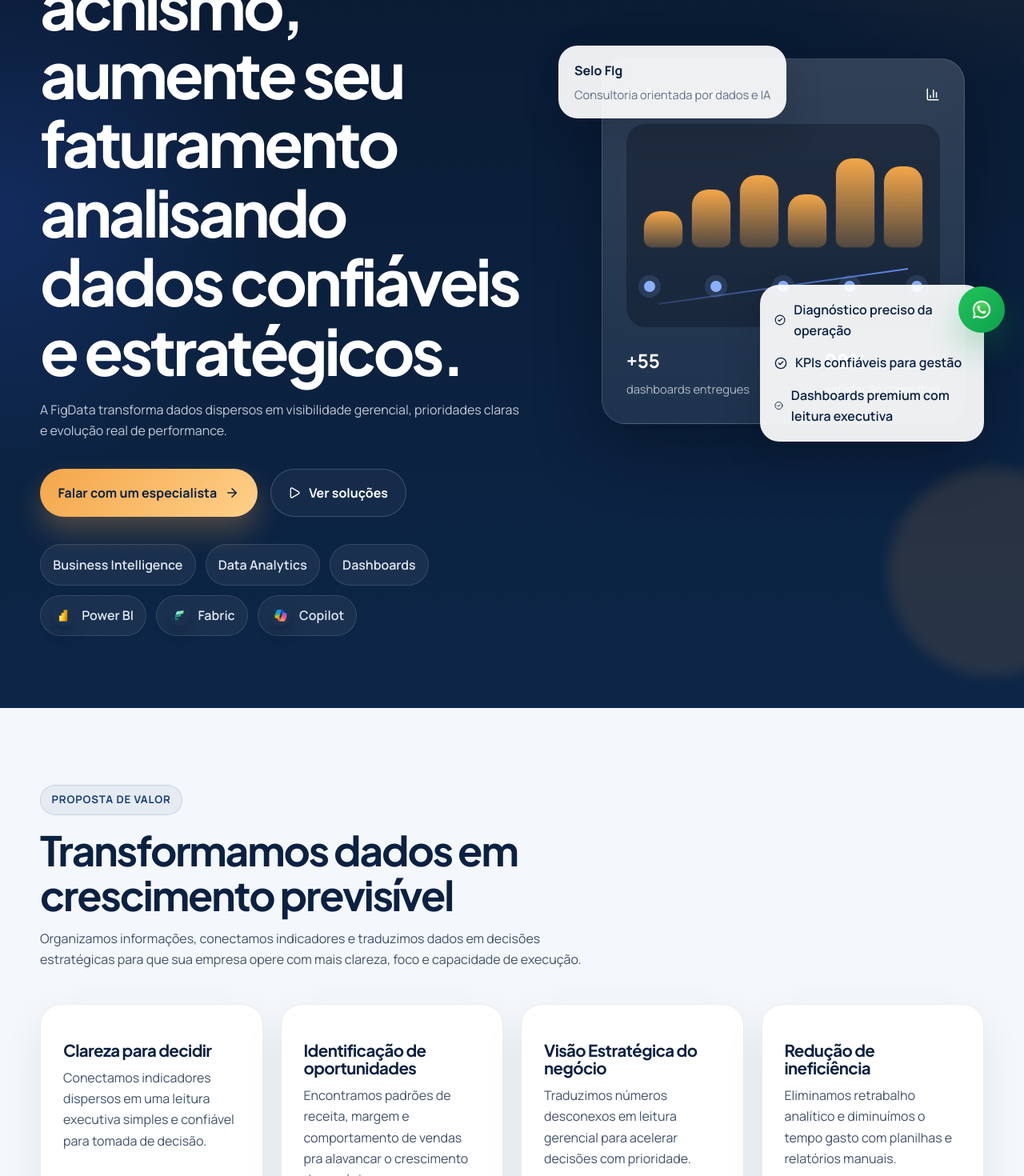
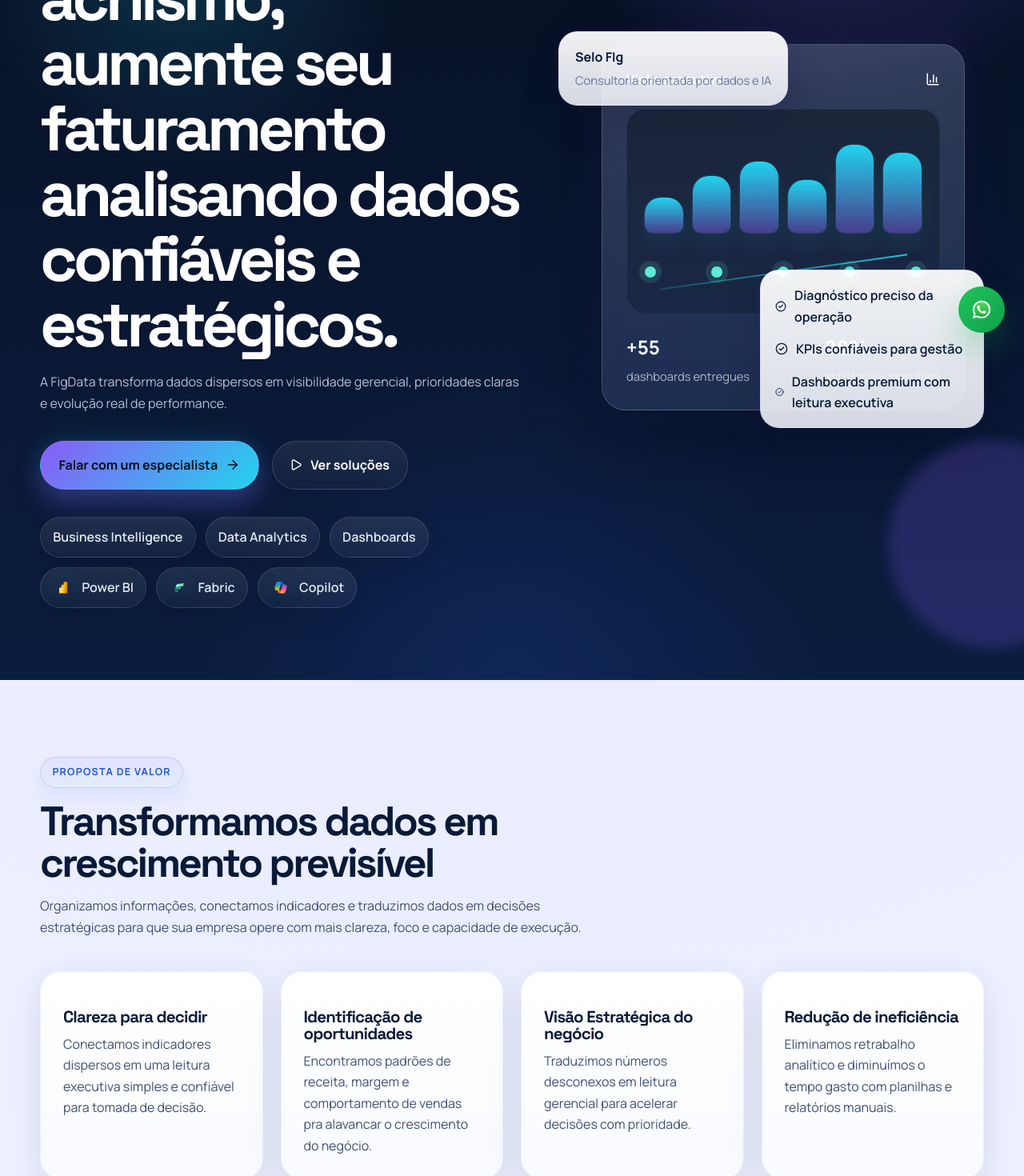
Before and after one commit to gabrieldcc/fig-consulting, a React (Vite) app: page / in a window 1280 px wide. Shown: the part 360-1830 px from the top of the page at 80% size. Built offline with nearby package versions, Linux system fonts and the light colour scheme.

Commit message:
customer review

```diff
--- a/src/index.css
+++ b/src/index.css
@@ -1,19 +1,19 @@
-@import url('https://fonts.googleapis.com/css2?family=Manrope:wght@400;500;600;700;800&family=Plus+Jakarta+Sans:wght@500;600;700;800&display=swap');
+@import url('https://fonts.googleapis.com/css2?family=Manrope:wght@400;500;600;700;800&family=Space+Grotesk:wght@500;700&display=swap');
 
 :root {
-  --background: #f4f7fb;
-  --surface: #ffffff;
-  --surface-strong: #0b2142;
-  --text: #41516b;
-  --text-soft: #607089;
-  --brand: #173e78;
-  --brand-strong: #0b1831;
-  --accent: #f4a649;
-  --accent-strong: #ffd08a;
-  --accent-soft: #ffdba8;
+  --background: #edf2ff;
+  --surface: rgba(255, 255, 255, 0.8);
+  --surface-strong: #081a38;
+  --text: #3f5073;
+  --text-soft: #66779b;
+  --brand: #2457d6;
+  --brand-strong: #0b1733;
+  --accent: #8b5cf6;
+  --accent-strong: #22d3ee;
+  --accent-soft: #d9d6ff;
   --white: #ffffff;
   --font-body: 'Manrope', sans-serif;
-  --font-heading: 'Plus Jakarta Sans', sans-serif;
+  --font-heading: 'Space Grotesk', sans-serif;
   color: var(--text);
   background: var(--background);
   font-family: var(--font-body);
@@ -35,7 +35,10 @@ html {
 
 body {
   margin: 0;
-  background: var(--background);
+  background:
+    radial-gradient(circle at top, rgba(139, 92, 246, 0.07), transparent 28%),
+    radial-gradient(circle at bottom left, rgba(34, 211, 238, 0.06), transparent 24%),
+    var(--background);
 }
 
 body,
@@ -69,23 +72,23 @@ h3 {
   margin: 0;
   color: var(--surface-strong);
   font-family: var(--font-heading);
-  line-height: 1.08;
+  line-height: 1.02;
 }
 
 h1 {
   font-size: clamp(2.9rem, 7vw, 5rem);
-  letter-spacing: -0.05em;
+  letter-spacing: -0.065em;
   color: var(--white);
 }
 
 h2 {
   font-size: clamp(2rem, 4vw, 3.3rem);
-  letter-spacing: -0.04em;
+  letter-spacing: -0.055em;
 }
 
 h3 {
   font-size: 1.28rem;
-  letter-spacing: -0.03em;
+  letter-spacing: -0.04em;
 }
 
 p {
--- a/src/styles/landing.module.css
+++ b/src/styles/landing.module.css
@@ -16,10 +16,12 @@
 }
 
 .headerScrolled {
-  backdrop-filter: blur(20px);
-  background: rgba(8, 19, 37, 0.82);
-  box-shadow: 0 18px 45px rgba(8, 19, 37, 0.18);
-  border-bottom: 1px solid rgba(255, 255, 255, 0.08);
+  backdrop-filter: blur(22px) saturate(140%);
+  background: linear-gradient(180deg, rgba(6, 14, 30, 0.82), rgba(9, 21, 42, 0.76));
+  box-shadow:
+    0 18px 45px rgba(8, 19, 37, 0.24),
+    0 1px 0 rgba(255, 255, 255, 0.06) inset;
+  border-bottom: 1px solid rgba(139, 92, 246, 0.18);
 }
 
 .header .container {
@@ -56,20 +58,24 @@
   color: rgba(244, 248, 255, 0.84);
   text-decoration: none;
   font-size: 0.96rem;
+  font-weight: 600;
+  letter-spacing: 0.01em;
   transition: color 180ms ease;
 }
 
 .nav a:hover {
-  color: var(--white);
+  color: #d9d6ff;
 }
 
 .navCta {
   padding: 0.9rem 1.35rem;
   border-radius: 999px;
   background: linear-gradient(135deg, var(--accent), var(--accent-strong));
-  color: var(--surface-strong) !important;
+  color: #061325 !important;
   font-weight: 700;
-  box-shadow: 0 16px 34px rgba(244, 166, 73, 0.28);
+  box-shadow:
+    0 16px 34px rgba(139, 92, 246, 0.3),
+    0 0 28px rgba(34, 211, 238, 0.18);
 }
 
 .mobileMenuButton {
@@ -84,9 +90,10 @@
   overflow: hidden;
   padding: 154px 0 90px;
   background:
-    radial-gradient(circle at top right, rgba(244, 166, 73, 0.18), transparent 26%),
-    radial-gradient(circle at left center, rgba(56, 102, 255, 0.18), transparent 24%),
-    linear-gradient(180deg, #09162b 0%, #0b203c 55%, #0d2648 100%);
+    radial-gradient(circle at 82% 12%, rgba(139, 92, 246, 0.34), transparent 24%),
+    radial-gradient(circle at 18% 24%, rgba(34, 211, 238, 0.18), transparent 20%),
+    radial-gradient(circle at 50% 100%, rgba(36, 87, 214, 0.16), transparent 28%),
+    linear-gradient(180deg, #050c1b 0%, #08142b 42%, #0b1d3f 100%);
 }
 
 .heroSection::before,
@@ -101,14 +108,14 @@
   inset: 90px auto auto -60px;
   width: 220px;
   height: 220px;
-  background: rgba(56, 102, 255, 0.14);
+  background: rgba(34, 211, 238, 0.14);
 }
 
 .heroSection::after {
   inset: auto -90px 40px auto;
   width: 260px;
   height: 260px;
-  background: rgba(244, 166, 73, 0.12);
+  background: rgba(139, 92, 246, 0.22);
 }
 
 .heroGrid {
@@ -128,14 +135,17 @@
   display: inline-flex;
   align-items: center;
   gap: 10px;
-  padding: 0.45rem 0.85rem;
+  padding: 0.5rem 0.9rem;
   border-radius: 999px;
-  border: 1px solid rgba(255, 255, 255, 0.12);
-  background: rgba(255, 255, 255, 0.08);
+  border: 1px solid rgba(255, 255, 255, 0.14);
+  background: linear-gradient(180deg, rgba(255, 255, 255, 0.1), rgba(255, 255, 255, 0.05));
+  box-shadow:
+    0 10px 24px rgba(5, 15, 30, 0.14),
+    0 1px 0 rgba(255, 255, 255, 0.05) inset;
   color: var(--accent-soft);
-  font-size: 0.83rem;
+  font-size: 0.78rem;
   font-weight: 700;
-  letter-spacing: 0.06em;
+  letter-spacing: 0.1em;
   text-transform: uppercase;
 }
 
@@ -144,9 +154,10 @@
 .methodSection .sectionEyebrow,
 .faqSection .sectionEyebrow,
 .contactSection .sectionEyebrow {
-  border-color: rgba(23, 62, 120, 0.14);
-  background: rgba(23, 62, 120, 0.06);
+  border-color: rgba(36, 87, 214, 0.14);
+  background: linear-gradient(180deg, rgba(139, 92, 246, 0.08), rgba(34, 211, 238, 0.04));
   color: var(--brand);
+  box-shadow: 0 12px 26px rgba(36, 87, 214, 0.08);
 }
 
 .heroContent h1 {
@@ -156,7 +167,7 @@
 
 .heroLead {
   max-width: 62ch;
-  color: rgba(235, 240, 248, 0.82);
+  color: rgba(231, 238, 255, 0.78);
 }
 
 .heroActions {
@@ -182,19 +193,22 @@
 }
 
 .primaryButton {
-  border: 0;
+  border: 1px solid rgba(255, 255, 255, 0.08);
   padding: 1rem 1.4rem;
   background: linear-gradient(135deg, var(--accent), var(--accent-strong));
-  color: var(--surface-strong);
-  box-shadow: 0 18px 34px rgba(244, 166, 73, 0.28);
+  color: #07111f;
+  box-shadow:
+    0 18px 34px rgba(139, 92, 246, 0.28),
+    0 0 36px rgba(34, 211, 238, 0.16);
   cursor: pointer;
 }
 
 .secondaryButton {
   padding: 1rem 1.35rem;
-  border: 1px solid rgba(255, 255, 255, 0.18);
+  border: 1px solid rgba(255, 255, 255, 0.14);
   color: var(--white);
-  background: rgba(255, 255, 255, 0.04);
+  background: linear-gradient(180deg, rgba(255, 255, 255, 0.08), rgba(255, 255, 255, 0.03));
+  backdrop-filter: blur(10px);
 }
 
 .primaryButton:hover,
@@ -222,7 +236,8 @@
   padding: 0.72rem 0.95rem;
   border-radius: 999px;
   border: 1px solid rgba(255, 255, 255, 0.12);
-  background: rgba(255, 255, 255, 0.06);
+  background: linear-gradient(180deg, rgba(255, 255, 255, 0.09), rgba(255, 255, 255, 0.04));
+  box-shadow: 0 14px 28px rgba(5, 15, 30, 0.12);
   color: rgba(244, 248, 255, 0.92);
   font-weight: 600;
 }
@@ -236,7 +251,9 @@
   justify-content: center;
   position: relative;
   overflow: hidden;
-  box-shadow: 0 10px 18px rgba(6, 13, 24, 0.24);
+  box-shadow:
+    0 10px 18px rgba(6, 13, 24, 0.2),
+    0 0 20px rgba(34, 211, 238, 0.1);
 }
 
 .badgeLogo i {
@@ -264,10 +281,14 @@
   position: relative;
   border-radius: 30px;
   padding: 30px;
-  background: linear-gradient(180deg, rgba(255, 255, 255, 0.16), rgba(255, 255, 255, 0.08));
-  border: 1px solid rgba(255, 255, 255, 0.14);
-  box-shadow: 0 28px 80px rgba(3, 10, 24, 0.45);
-  backdrop-filter: blur(12px);
+  background:
+    linear-gradient(180deg, rgba(255, 255, 255, 0.15), rgba(255, 255, 255, 0.07)),
+    linear-gradient(135deg, rgba(139, 92, 246, 0.08), rgba(34, 211, 238, 0.04));
+  border: 1px solid rgba(255, 255, 255, 0.16);
+  box-shadow:
+    0 28px 80px rgba(3, 10, 24, 0.5),
+    0 0 48px rgba(139, 92, 246, 0.12);
+  backdrop-filter: blur(14px) saturate(120%);
 }
 
 .dashboardHeader,
@@ -289,7 +310,8 @@
   margin: 24px 0 22px;
   padding: 22px;
   border-radius: 24px;
-  background: rgba(6, 13, 24, 0.34);
+  background: linear-gradient(180deg, rgba(6, 13, 24, 0.44), rgba(10, 22, 42, 0.34));
+  border: 1px solid rgba(255, 255, 255, 0.06);
   min-height: 250px;
   display: grid;
   gap: 20px;
@@ -306,8 +328,10 @@
 .chartBars span {
   display: block;
   border-radius: 20px 20px 10px 10px;
-  background: linear-gradient(180deg, rgba(244, 166, 73, 1), rgba(244, 166, 73, 0.25));
-  box-shadow: 0 0 0 1px rgba(244, 166, 73, 0.08);
+  background: linear-gradient(180deg, rgba(34, 211, 238, 1), rgba(139, 92, 246, 0.42));
+  box-shadow:
+    0 0 0 1px rgba(34, 211, 238, 0.14),
+    0 14px 28px rgba(34, 211, 238, 0.08);
 }
 
 .chartLine {
@@ -324,7 +348,7 @@
   position: absolute;
   inset: 50% 18px auto;
   height: 2px;
-  background: linear-gradient(90deg, rgba(106, 148, 255, 0.2), rgba(106, 148, 255, 0.9));
+  background: linear-gradient(90deg, rgba(34, 211, 238, 0.18), rgba(34, 211, 238, 0.92));
   transform: translateY(-50%) skewY(-8deg);
 }
 
@@ -333,8 +357,8 @@
   width: 14px;
   height: 14px;
   border-radius: 50%;
-  background: #8ab0ff;
-  box-shadow: 0 0 0 7px rgba(138, 176, 255, 0.14);
+  background: #5eead4;
+  box-shadow: 0 0 0 7px rgba(94, 234, 212, 0.14);
 }
 
 .statRow {
@@ -362,8 +386,11 @@
 .miniPanel {
   position: absolute;
   border-radius: 24px;
-  background: rgba(255, 255, 255, 0.92);
-  box-shadow: 0 20px 48px rgba(5, 15, 30, 0.16);
+  background: linear-gradient(180deg, rgba(255, 255, 255, 0.94), rgba(246, 249, 255, 0.86));
+  border: 1px solid rgba(139, 92, 246, 0.08);
+  box-shadow:
+    0 20px 48px rgba(5, 15, 30, 0.14),
+    0 0 24px rgba(139, 92, 246, 0.06);
 }
 
 .floatingInsight {
@@ -423,14 +450,16 @@
 
 .darkSection {
   background:
-    radial-gradient(circle at top left, rgba(244, 166, 73, 0.08), transparent 22%),
-    linear-gradient(180deg, #0d1f3b 0%, #0a1730 100%);
+    radial-gradient(circle at top left, rgba(139, 92, 246, 0.16), transparent 22%),
+    radial-gradient(circle at bottom right, rgba(34, 211, 238, 0.08), transparent 20%),
+    linear-gradient(180deg, #08162b 0%, #091629 42%, #081323 100%);
 }
 
 .darkSectionAlt {
   background:
-    radial-gradient(circle at top right, rgba(56, 102, 255, 0.12), transparent 22%),
-    linear-gradient(180deg, #0b1831 0%, #0d2142 100%);
+    radial-gradient(circle at top right, rgba(34, 211, 238, 0.1), transparent 22%),
+    radial-gradient(circle at left center, rgba(139, 92, 246, 0.14), transparent 24%),
+    linear-gradient(180deg, #081323 0%, #0a1830 100%);
 }
 
 .darkSection .sectionHeader,
@@ -479,9 +508,13 @@
 .differentialCard,
 .faqItem,
 .contactForm {
-  background: var(--surface);
-  border: 1px solid rgba(11, 33, 66, 0.08);
-  box-shadow: 0 20px 50px rgba(9, 23, 44, 0.08);
+  background:
+    linear-gradient(180deg, rgba(255, 255, 255, 0.94), rgba(248, 250, 255, 0.88)),
+    var(--surface);
+  border: 1px solid rgba(36, 87, 214, 0.08);
+  box-shadow:
+    0 20px 50px rgba(9, 23, 44, 0.08),
+    0 0 24px rgba(139, 92, 246, 0.04);
 }
 
 .valueCard,
@@ -504,12 +537,17 @@
 .serviceCard,
 .testimonialCard,
 .metricCard {
-  border: 1px solid rgba(255, 255, 255, 0.1);
+  border: 1px solid rgba(255, 255, 255, 0.12);
 }
 
 .serviceCard {
-  background: linear-gradient(180deg, rgba(255, 255, 255, 0.1), rgba(255, 255, 255, 0.05));
+  background:
+    linear-gradient(180deg, rgba(255, 255, 255, 0.1), rgba(255, 255, 255, 0.04)),
+    linear-gradient(135deg, rgba(139, 92, 246, 0.06), rgba(34, 211, 238, 0.03));
   color: rgba(235, 240, 248, 0.82);
+  box-shadow:
+    0 22px 54px rgba(4, 13, 28, 0.16),
+    0 0 24px rgba(139, 92, 246, 0.06);
 }
 
 .serviceCard h3,
@@ -524,8 +562,9 @@
   display: inline-flex;
   align-items: center;
   justify-content: center;
-  background: rgba(244, 166, 73, 0.14);
+  background: linear-gradient(135deg, rgba(139, 92, 246, 0.18), rgba(34, 211, 238, 0.14));
   color: var(--accent);
+  box-shadow: 0 14px 26px rgba(139, 92, 246, 0.12);
 }
 
 .whyLayout {
@@ -552,8 +591,9 @@
   gap: 14px;
   padding: 18px 20px;
   border-radius: 22px;
-  background: linear-gradient(180deg, rgba(13, 38, 72, 0.08), rgba(13, 38, 72, 0.03));
-  border: 1px solid rgba(11, 33, 66, 0.08);
+  background: linear-gradient(180deg, rgba(255, 255, 255, 0.78), rgba(243, 247, 255, 0.86));
+  border: 1px solid rgba(36, 87, 214, 0.08);
+  box-shadow: 0 18px 34px rgba(11, 33, 66, 0.06);
 }
 
 .authorityCard svg,
@@ -586,9 +626,14 @@
   min-height: 220px;
   padding: 26px 24px;
   border-radius: 28px;
-  background: linear-gradient(180deg, rgba(13, 38, 72, 0.98), rgba(7, 20, 40, 0.98));
+  background:
+    linear-gradient(180deg, rgba(8, 22, 43, 0.98), rgba(5, 14, 30, 0.98)),
+    linear-gradient(135deg, rgba(139, 92, 246, 0.08), rgba(34, 211, 238, 0.05));
+  border: 1px solid rgba(255, 255, 255, 0.08);
   color: rgba(235, 240, 248, 0.8);
-  box-shadow: 0 24px 60px rgba(7, 20, 40, 0.18);
+  box-shadow:
+    0 24px 60px rgba(7, 20, 40, 0.2),
+    0 0 30px rgba(139, 92, 246, 0.08);
 }
 
 .timelineIndex {
@@ -598,10 +643,11 @@
   width: 52px;
   height: 52px;
   border-radius: 18px;
-  background: rgba(244, 166, 73, 0.14);
+  background: linear-gradient(135deg, rgba(139, 92, 246, 0.2), rgba(34, 211, 238, 0.12));
   color: var(--accent);
   font-weight: 800;
   font-size: 1.35rem;
+  box-shadow: 0 14px 28px rgba(139, 92, 246, 0.12);
 }
 
 .timelineStepNumber {
@@ -619,13 +665,18 @@
 
 .metricsSection {
   background:
-    linear-gradient(90deg, rgba(244, 166, 73, 0.18), rgba(56, 102, 255, 0.18)),
+    radial-gradient(circle at 20% 10%, rgba(34, 211, 238, 0.12), transparent 20%),
+    linear-gradient(90deg, rgba(139, 92, 246, 0.18), rgba(36, 87, 214, 0.18)),
     #08162a;
 }
 
 .metricCard {
-  background: rgba(255, 255, 255, 0.06);
-  box-shadow: 0 16px 40px rgba(0, 0, 0, 0.12);
+  background:
+    linear-gradient(180deg, rgba(255, 255, 255, 0.08), rgba(255, 255, 255, 0.04)),
+    linear-gradient(135deg, rgba(139, 92, 246, 0.06), rgba(34, 211, 238, 0.04));
+  box-shadow:
+    0 16px 40px rgba(0, 0, 0, 0.14),
+    0 0 22px rgba(34, 211, 238, 0.06);
   text-align: center;
 }
 
@@ -637,8 +688,9 @@
   height: 52px;
   margin-bottom: 14px;
   border-radius: 18px;
-  background: rgba(255, 255, 255, 0.08);
+  background: linear-gradient(135deg, rgba(139, 92, 246, 0.18), rgba(34, 211, 238, 0.12));
   font-size: 1.4rem;
+  box-shadow: 0 14px 26px rgba(139, 92, 246, 0.12);
 }
 
 .metricCard strong {
@@ -660,9 +712,13 @@
 }
 
 .testimonialCard {
-  background: linear-gradient(180deg, rgba(255, 255, 255, 0.1), rgba(255, 255, 255, 0.06));
+  background:
+    linear-gradient(180deg, rgba(255, 255, 255, 0.1), rgba(255, 255, 255, 0.05)),
+    linear-gradient(135deg, rgba(139, 92, 246, 0.06), rgba(34, 211, 238, 0.03));
   color: rgba(235, 240, 248, 0.82);
-  box-shadow: 0 24px 60px rgba(4, 13, 28, 0.14);
+  box-shadow:
+    0 24px 60px rgba(4, 13, 28, 0.16),
+    0 0 24px rgba(139, 92, 246, 0.05);
 }
 
 .testimonialCard p {
@@ -683,6 +739,7 @@
 .faqItem {
   border-radius: 22px;
   padding: 22px 24px;
+  backdrop-filter: blur(12px);
 }
 
 .faqItem summary {
@@ -702,8 +759,9 @@
 
 .contactSection {
   background:
-    radial-gradient(circle at top left, rgba(56, 102, 255, 0.1), transparent 24%),
-    linear-gradient(180deg, #f5f7fb 0%, #eef2f8 100%);
+    radial-gradient(circle at top left, rgba(34, 211, 238, 0.08), transparent 24%),
+    radial-gradient(circle at right center, rgba(139, 92, 246, 0.08), transparent 22%),
+    linear-gradient(180deg, #f5f8ff 0%, #eef3ff 100%);
 }
 
 .contactLayout {
@@ -734,6 +792,7 @@
 .contactForm {
   border-radius: 28px;
   padding: 30px;
+  backdrop-filter: blur(14px);
 }
 
 .formRow {
@@ -753,8 +812,8 @@
   width: 100%;
   box-sizing: border-box;
   border-radius: 18px;
-  border: 1px solid rgba(11, 33, 66, 0.12);
-  background: #fff;
+  border: 1px solid rgba(36, 87, 214, 0.12);
+  background: linear-gradient(180deg, rgba(255, 255, 255, 0.92), rgba(247, 250, 255, 0.96));
   padding: 0.95rem 1rem;
   color: var(--surface-strong);
   font: inherit;
@@ -764,13 +823,17 @@
 
 .formRow input:focus,
 .formRow textarea:focus {
-  border-color: rgba(23, 62, 120, 0.5);
-  box-shadow: 0 0 0 4px rgba(23, 62, 120, 0.12);
+  border-color: rgba(139, 92, 246, 0.44);
+  box-shadow:
+    0 0 0 4px rgba(139, 92, 246, 0.12),
+    0 8px 18px rgba(34, 211, 238, 0.08);
 }
 
 .footer {
   padding: 34px 0 50px;
-  background: #081427;
+  background:
+    radial-gradient(circle at top left, rgba(139, 92, 246, 0.16), transparent 22%),
+    linear-gradient(180deg, #060f1e 0%, #081427 100%);
 }
 
 .footerGrid {
@@ -804,7 +867,7 @@
 }
 
 .footerLinks a:hover {
-  color: var(--white);
+  color: #d9d6ff;
 }
 
 .whatsButton {
```
